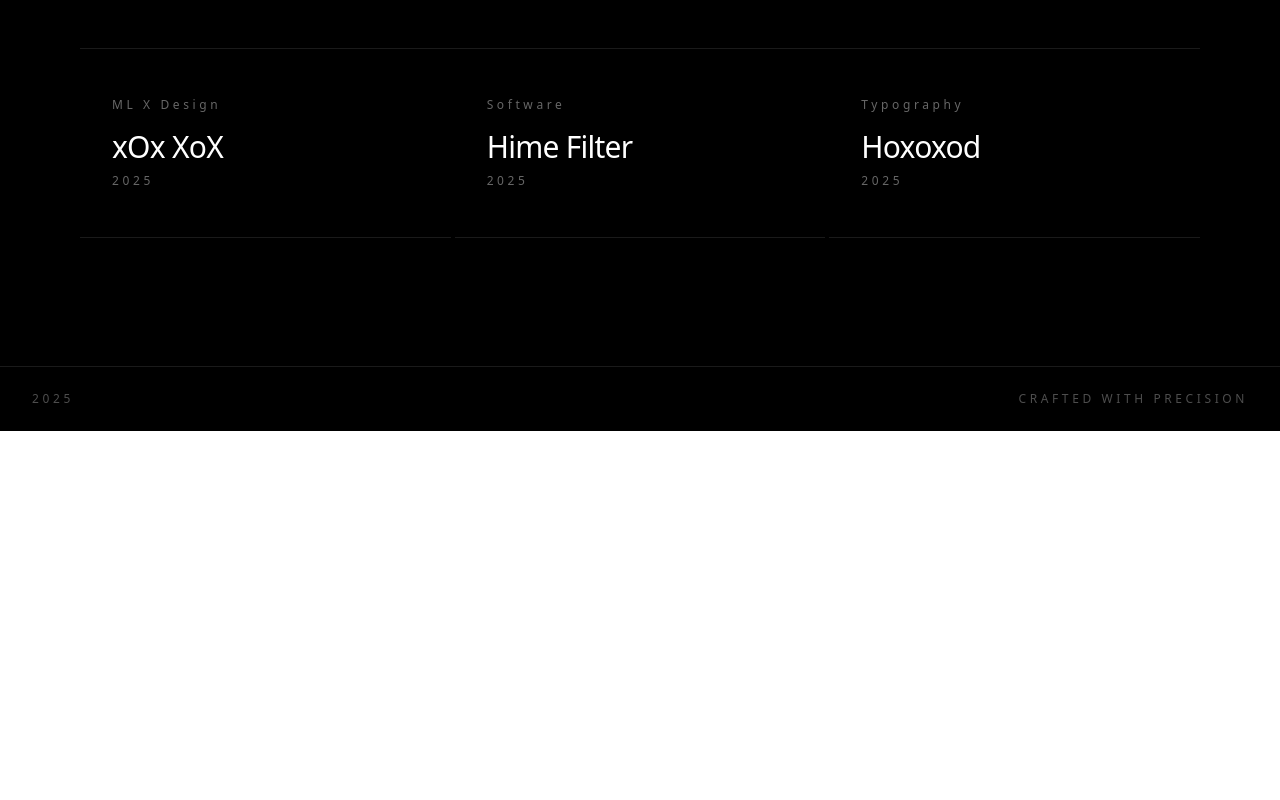
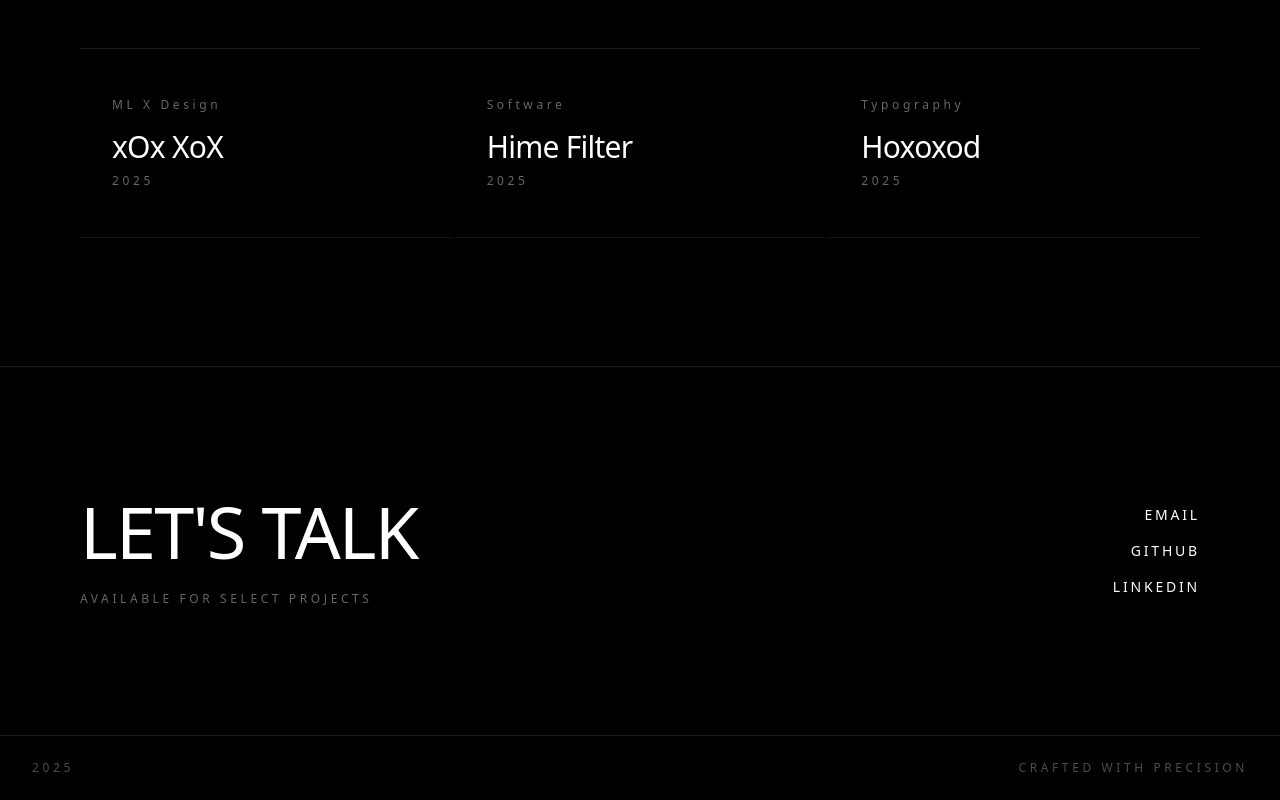
Before and after one commit to 1syunus/portfolio, a Next.js app: page / in a window 1280 px wide. Shown: the part 880-1680 px from the top of the page. Before the commit the page ends 1311 px from the top, so only its background shows below. Built offline with nearby package versions, Linux system fonts and the light colour scheme.

Commit message:
feat(contact): add contact section w socials

```diff
--- a/app/components/Portfolio.tsx
+++ b/app/components/Portfolio.tsx
@@ -76,6 +76,40 @@ export default function Portfolio() {
                 </div>
             </div>
 
+            {/* contact section */}
+            <div className="px-8 md:px-20 py-32 border-t border-white border-opacity-10">
+                <div className="max-w-7xl mx-auto flex flex-col md:flex-row justify-between items-start md:items-center">
+                    <div>
+                        <h2 className="text-5xl md:text-7xl font-extralight tracking-tight mb-6">
+                            LET'S TALK
+                        </h2>
+                        <p className="text-xs tracking-[0.3em] opacity-40">
+                            AVAILABLE FOR SELECT PROJECTS
+                        </p>
+                    </div>
+                    <div className="mt-12 md:mt-0 space-y-4 text-right">
+                        <a
+                            href="xxxxxxxxxxxxxxxxx@gmail.com"
+                            className="block text-sm tracking-[0.2em]"
+                        >
+                            EMAIL
+                        </a>
+                        <a
+                            href="https://github.com/1syunus"
+                            className="block text-sm tracking-[0.2em]"
+                        >
+                            GITHUB
+                        </a>
+                        <a
+                            href="linkedin.com/in/suhayb1"
+                            className="block text-sm tracking-[0.2em]"
+                        >
+                            LINKEDIN
+                        </a>
+                    </div>
+                </div>
+            </div>
+
             {/* footer */}
             <footer className="px-8 py-6 border-t border-white border-opacity-10">
                 <div className="max-w-7xl mx-auto flex justify-between items-center">
```
